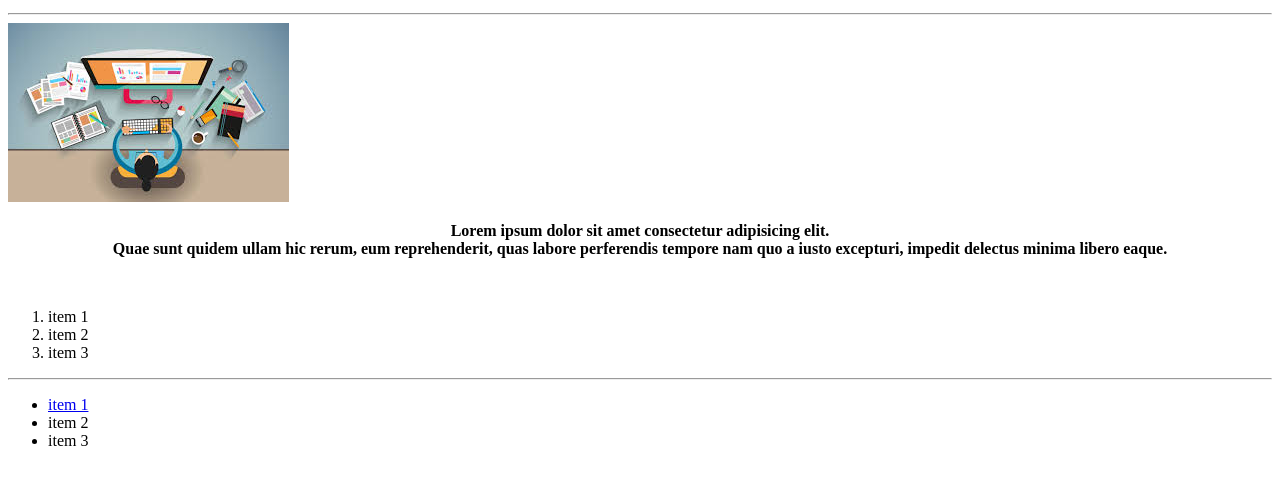
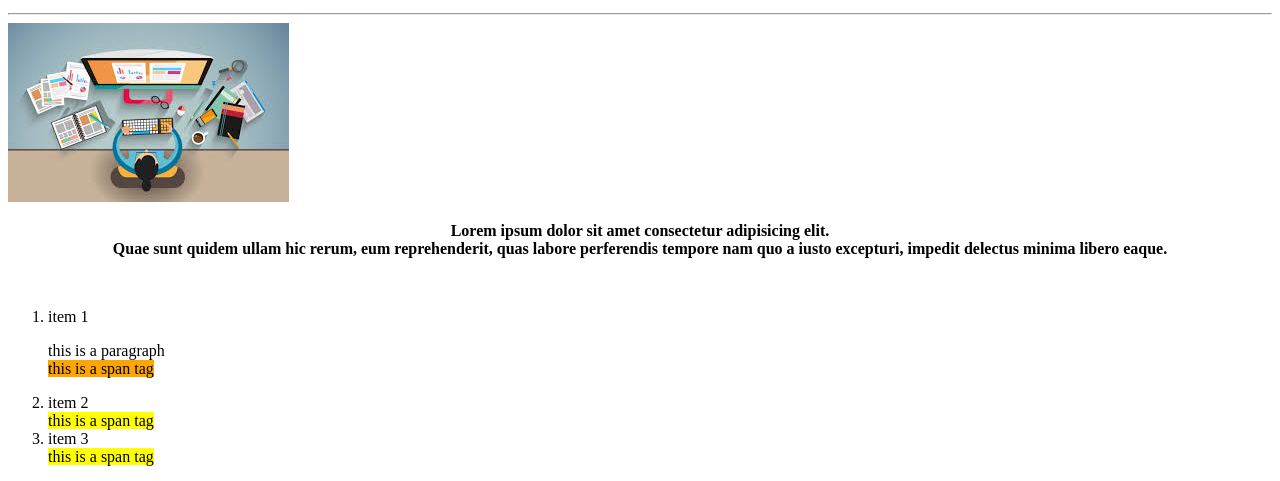
Before and after one commit to NoruziSamaneh/html-practices, a plain HTML site: page index.html in a window 1280 px wide. Shown: the part 259-740 px from the top of the page. Drawn offline with Linux system fonts and the light colour scheme.

Commit message:
practice selectives by operators

```diff
--- a/css/style.css
+++ b/css/style.css
@@ -22,3 +22,11 @@ nav a[href="./contact_us.html"] {
 a[href$=html] {
     background-color: pink;
 }
+
+p>span {
+    background-color: orange;
+}
+
+li+span {
+    background-color: yellow;
+}
--- a/index.html
+++ b/index.html
@@ -45,8 +45,16 @@
     <br>
     <ol>
         <li>item 1</li>
+        <p>this is a paragraph
+            <br>
+            <span>this is a span tag</span>
+        </p>
+        </span>
+
         <li>item 2</li>
+        <span>this is a span tag</span>
         <li>item 3</li>
+        <span>this is a span tag</span>
     </ol>
     <hr>
     <ul>
```
